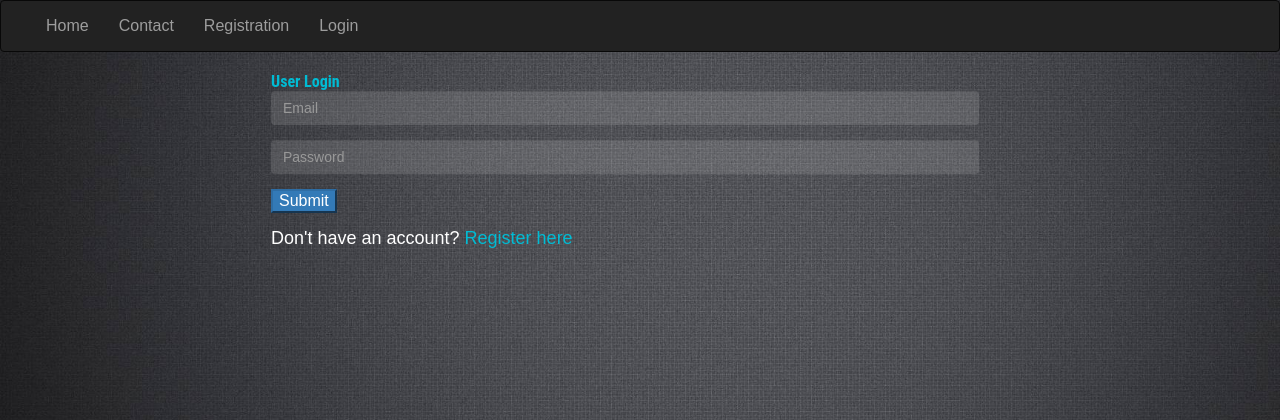
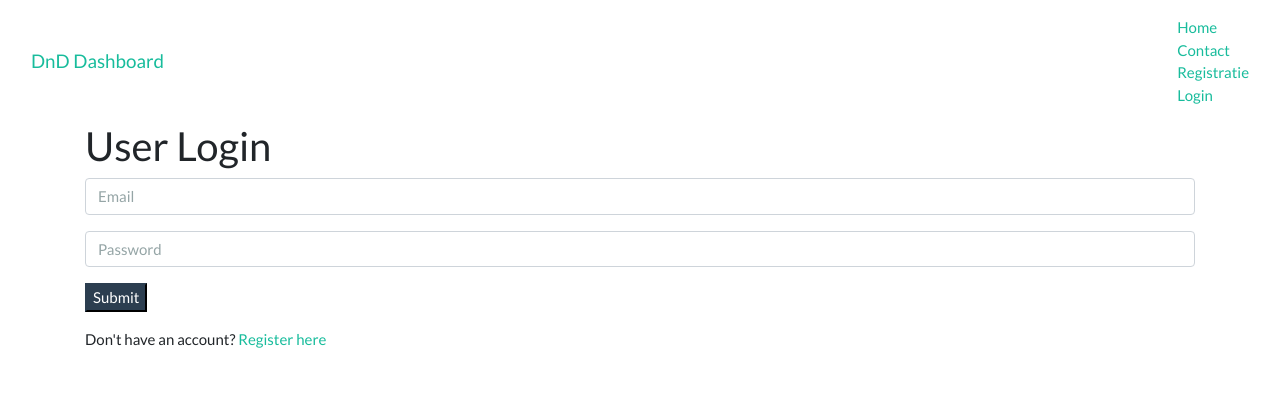
Before and after one commit to Grondwortel/webshop, a CodeIgniter app: page /webshop/users/login in a window 1280 px wide. Shown: the top 420 px of the page. Run offline with CodeIgniter, Linux system fonts and the light colour scheme; some libraries are stand-ins or nearby versions.

Commit message:
Final bootstrap option added to header. Fixed the menu.

```diff
--- a/application/views/templates/header.php
+++ b/application/views/templates/header.php
@@ -1,7 +1,6 @@
 <html>
-		<link rel="stylesheet" href="https://bootswatch.com/flatly/bootstrap.min.css">
-    <link rel="stylesheet" href="https://bootswatch.com/flatly/bootstrap.min.css">
-    <link href="<?php echo base_url(); ?>assets/css/style.css" rel='stylesheet' type='text/css' />
+		<link rel="stylesheet" href="https://bootswatch.com/4/flatly/bootstrap.min.css">
+
         <head>
                 <title>Webshop</title>
         </head>
@@ -9,17 +8,16 @@
 <nav class="navbar navbar-inverse">
   <div class="container-fluid">
     <div class="navbar-header">
+      <a class="navbar-brand" href="#">DnD Dashboard</a>
+    </div>
 
 
-    </div>
-
-    <div class="collapse navbar-collapse" id="bs-example-navbar-collapse-2">
       <ul class="nav navbar-nav">
-        <li class=""><a href="/">Home <span class="sr-only"></span></a></li>
+        <li class=""><a href="/">Home <span class="sr-only">(current)</span></a></li>
         <li><a href="<?php echo base_url(); ?>contact">Contact</a></li>
-        <li><a href="<?php echo base_url(); ?>users/registration">Registration</a></li>
+      <ul class="nav navbar-nav navbar-right">
+        <li><a href="<?php echo base_url(); ?>users/registration">Registratie</a></li>
         <li><a href="<?php echo base_url(); ?>users/login">Login</a></li>
-      <ul class="nav navbar-nav navbar-right">
       </ul>
     </div>
   </div>
```
